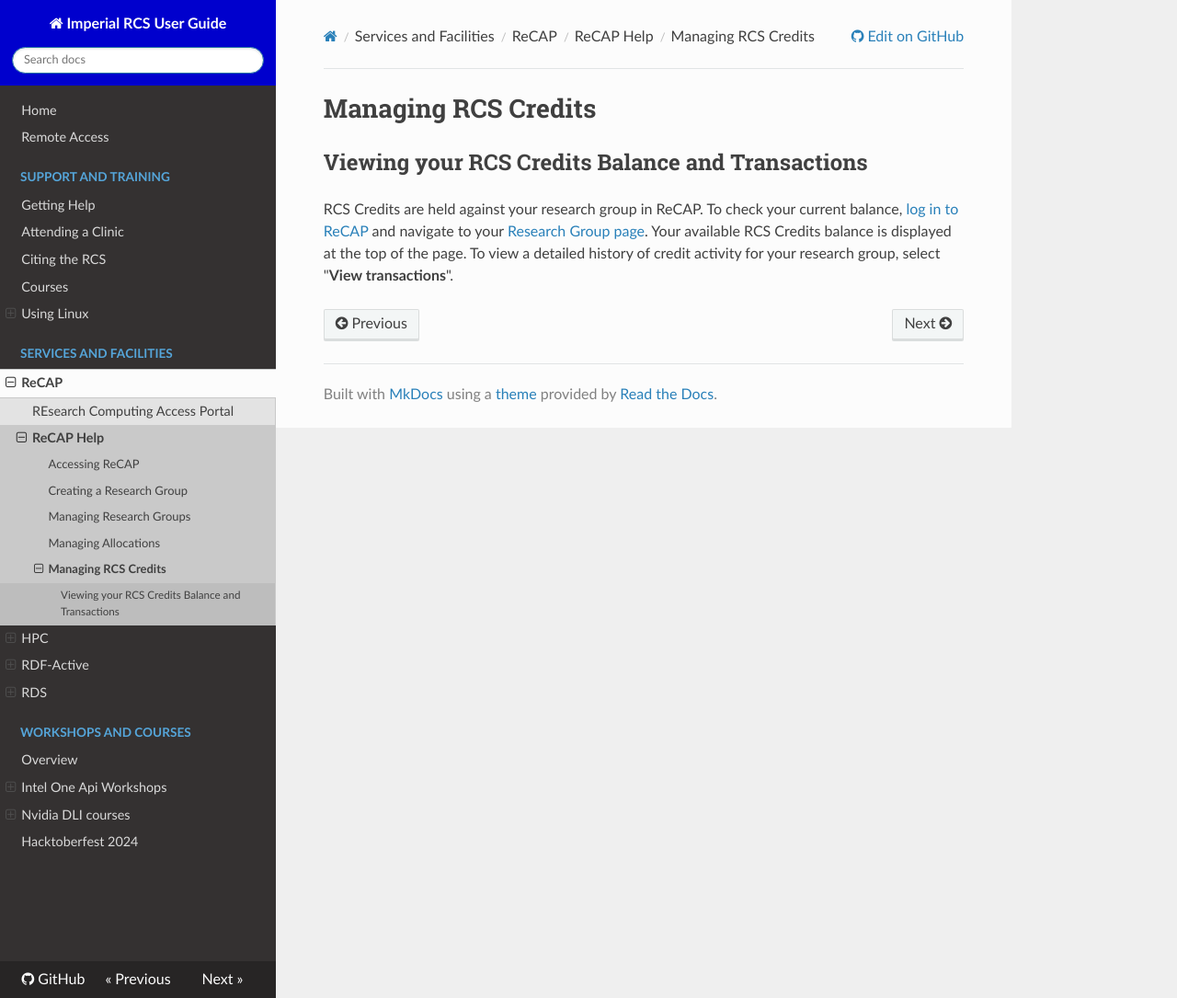
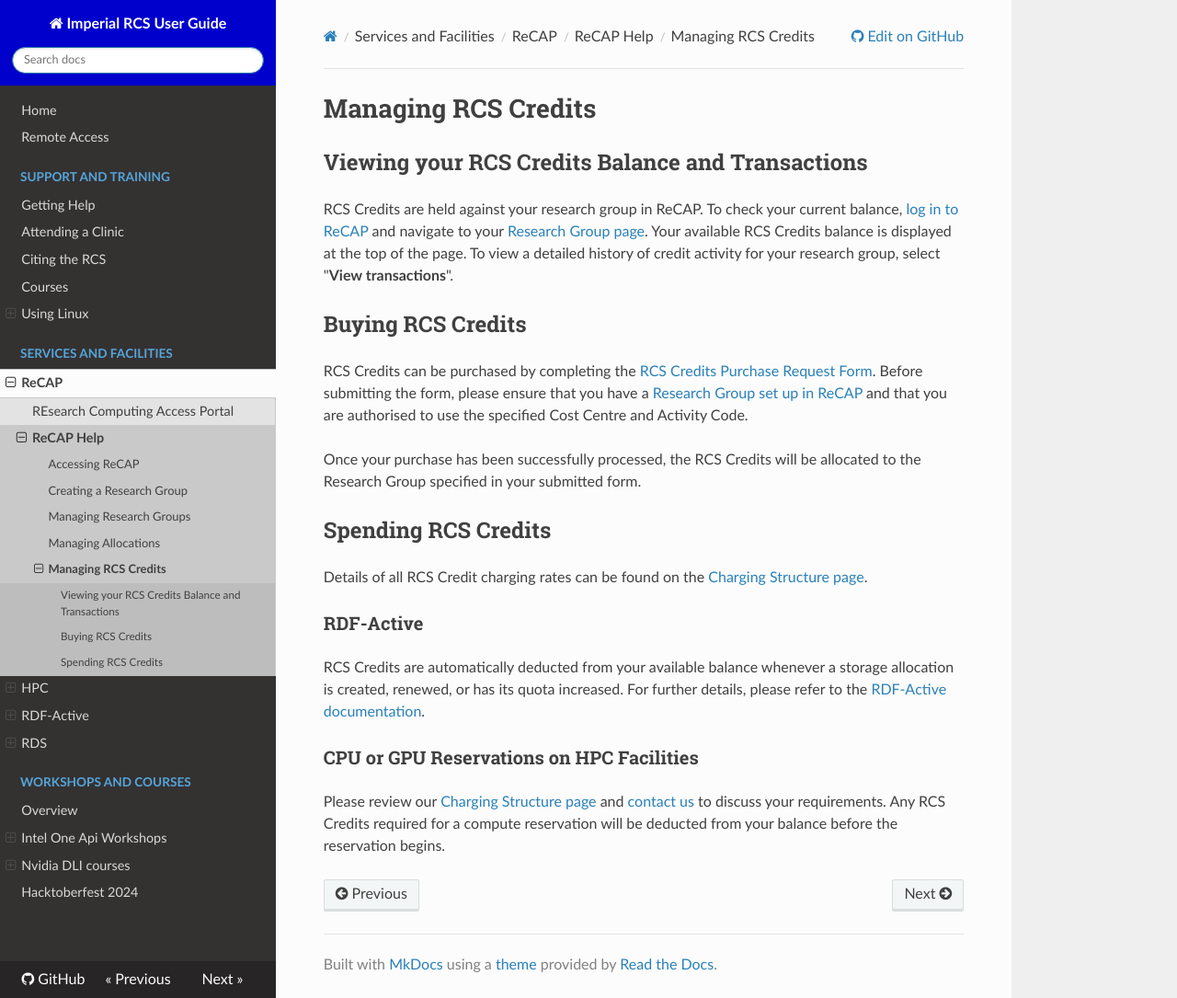
Before and after one commit to ImperialCollegeLondon/icl-rcs-user-guide, an MkDocs documentation site: the page built from docs/recap/rcs-credits.md, in a window 1280 px wide and 1085 px high. Shown: the whole window at 92% size. Built offline with MkDocs 1.6.1, drawn with Linux system fonts in a browser that asks for light colours; nearby versions of some CDN libraries.

Commit message:
Expanded RCS Credits page

```diff
--- a/docs/recap/rcs-credits.md
+++ b/docs/recap/rcs-credits.md
@@ -3,3 +3,21 @@
 ## Viewing your RCS Credits Balance and Transactions
 
 RCS Credits are held against your research group in ReCAP. To check your current balance, [log in to ReCAP](./access.md) and navigate to your [Research Group page](./research-groups.md#viewing-your-research-groups). Your available RCS Credits balance is displayed at the top of the page. To view a detailed history of credit activity for your research group, select "**View transactions**".
+
+## Buying RCS Credits
+
+RCS Credits can be purchased by completing the [RCS Credits Purchase Request Form](https://servicemgt.imperial.ac.uk/esc?id=sc_cat_item&sys_id=74d9faf23b854b501feaf49a04e45a65&sysparm_category=52a4a8f21be62110557837b5464bcbd2). Before submitting the form, please ensure that you have a [Research Group set up in ReCAP](./creating-a-research-group.md) and that you are authorised to use the specified Cost Centre and Activity Code.
+
+Once your purchase has been successfully processed, the RCS Credits will be allocated to the Research Group specified in your submitted form.
+
+## Spending RCS Credits
+
+Details of all RCS Credit charging rates can be found on the [Charging Structure page](https://www.imperial.ac.uk/admin-services/ict/self-service/research-support/rcs/service-offering/charging-structure/).
+
+### RDF-Active
+
+RCS Credits are automatically deducted from your available balance whenever a storage allocation is created, renewed, or has its quota increased. For further details, please refer to the [RDF-Active documentation](../rdfactive/index.md).
+
+### CPU or GPU Reservations on HPC Facilities
+
+Please review our [Charging Structure page](https://www.imperial.ac.uk/admin-services/ict/self-service/research-support/rcs/service-offering/charging-structure/) and [contact us](../support/index.md) to discuss your requirements. Any RCS Credits required for a compute reservation will be deducted from your balance before the reservation begins.
```
